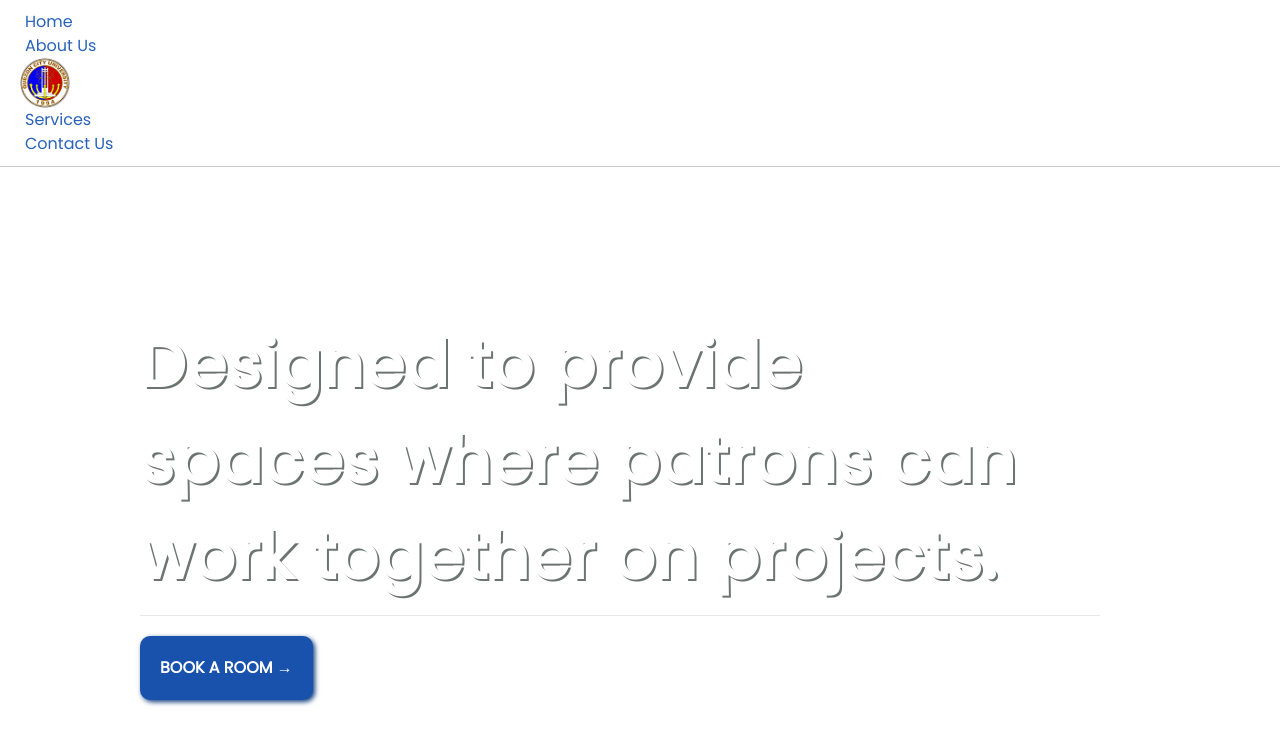
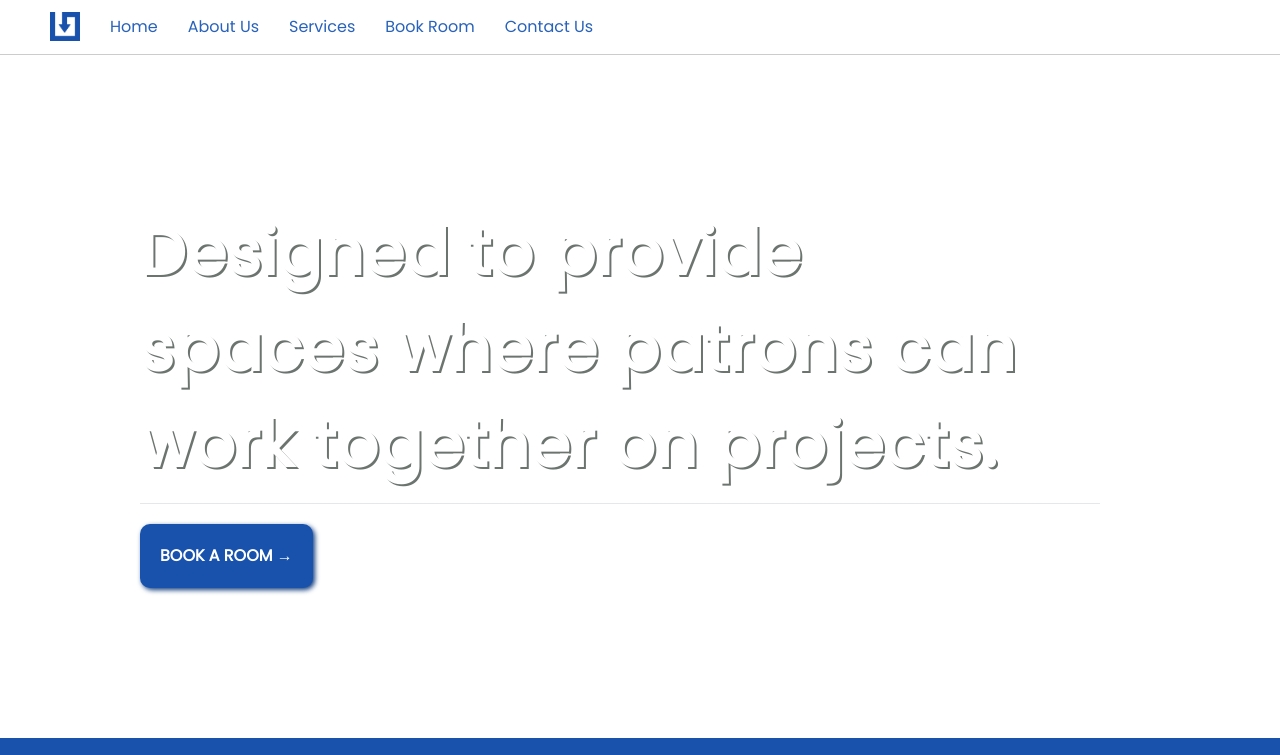
Before and after one commit to JLParan/RESERVATION, a website: page public/home.html in a window 1280 px wide. Shown: the top 755 px of the page. Drawn offline with nearby package versions, Linux system fonts and the light colour scheme.

Commit message:
Update home.html

```diff
--- a/public/home.html
+++ b/public/home.html
@@ -15,20 +15,20 @@
     <script src="https://unpkg.com/react-dom@18/umd/react-dom.development.js" crossorigin></script>
 
     <header>
-        <nav>
-            <ul>
-                <li><a href="/home.html">Home</a></li>
-                <li><a href="/about.html">About Us</a></li>
-            <li>
-                <div class="logo-container">
-                    <img src="/images/logo.png"alt="QCU Logo">
-                </div>
-            </li>
-                <li><a href="/services.html">Services</a></li>
-                <li><a href="/contact.html">Contact Us</a></li>
-            </ul>
-        </nav>
+        <div class="left-section">
+          <div class="logo-icon">
+            <img src="/images/SaveURSpace.png"alt="QCU Logo">
+          </div>
+          <nav>
+            <a href="home.html">Home</a>
+            <a href="aboutUs.html">About Us</a>
+            <a href="/services.html">Services</a>
+            <a href="reservation.html">Book Room</a>
+            <a href="/contact.html">Contact Us</a>
+          </nav>
+        </div>
     </header>
+
 
     <main>
         <section class="hero">
```
